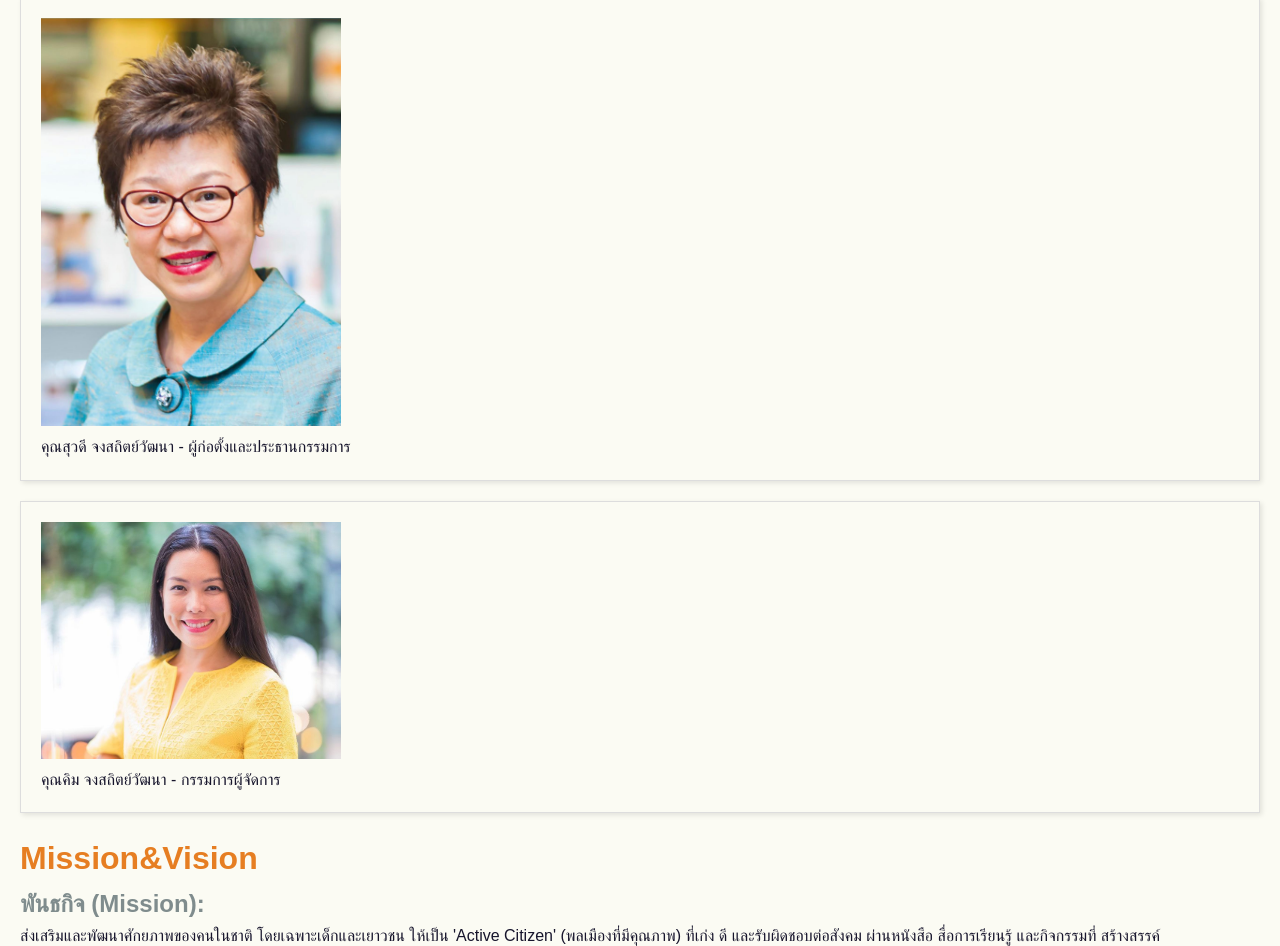
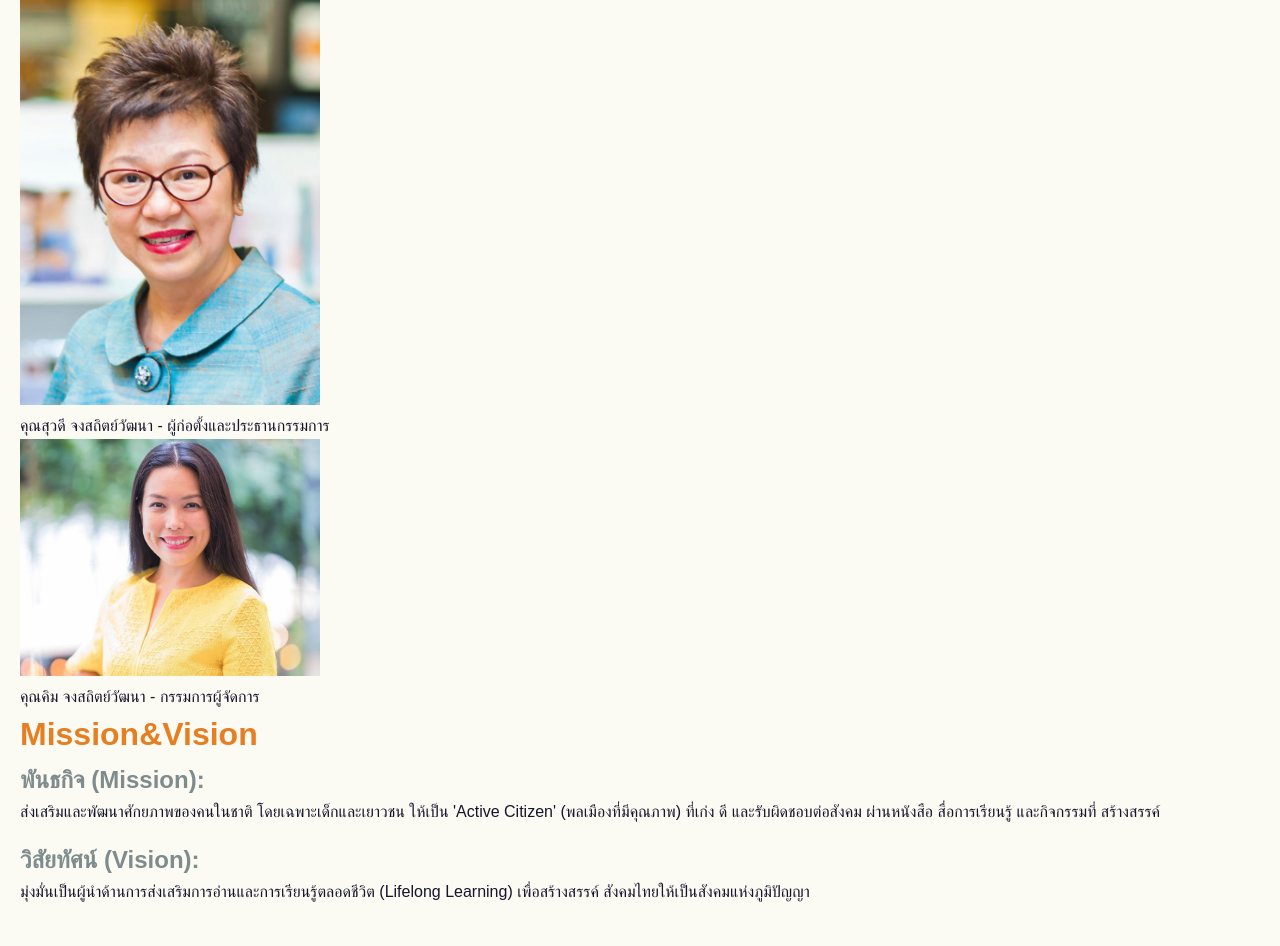
Before and after one commit to 67160025/my-business-web, a plain HTML site: page about.html in a window 1280 px wide. Shown: the part 603-1549 px from the top of the page. Drawn offline with Linux system fonts and the light colour scheme.

Commit message:
fix: fix class

```diff
--- a/about.html
+++ b/about.html
@@ -40,13 +40,13 @@
             </p>
 <!-- สมาชิกทีมที่สำคัญ -->
             <h2>ทีมผู้บริหาร</h2>
-            <article class="card">
+            <article class="team-member">
                 <figure>
                     <img src="images/CEO.jpg" alt="คุณสุวดี จงสถิตย์วัฒนา" style="width: 300px; height: auto;">
                     <figcaption>คุณสุวดี จงสถิตย์วัฒนา - ผู้ก่อตั้งและประธานกรรมการ</figcaption>
                 </figure>
             </article>
-            <article class="card">
+            <article class="team-member">
                 <figure>
                     <img src="images/MD.jpg" alt="คุณคิม จงสถิตย์วัฒนา" style="width: 300px; height: auto;">
                     <figcaption>คุณคิม จงสถิตย์วัฒนา - กรรมการผู้จัดการ</figcaption>
```
